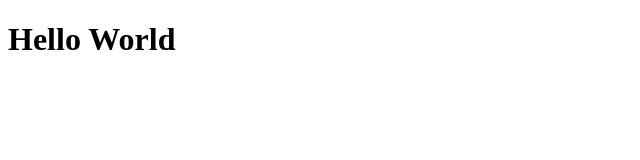
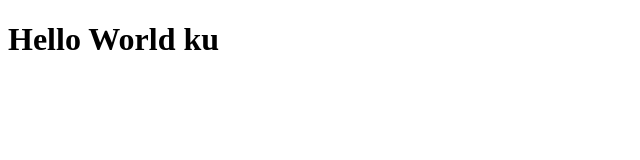
Before and after one commit to yusup-al/latihan1-revou, a plain HTML site: page Index.html in a window 1280 px wide. Shown: the full height of the page, 0-640 px from the left. Drawn offline with Linux system fonts and the light colour scheme.

Commit message:
:first-commit2

```diff
--- a/Index.html
+++ b/Index.html
@@ -2,6 +2,6 @@
 <html>
   <head>
     <title>Website Ku</title>
-    <h1>Hello World</h1>
+    <h1>Hello World ku</h1>
   </head>
 </html>
```
